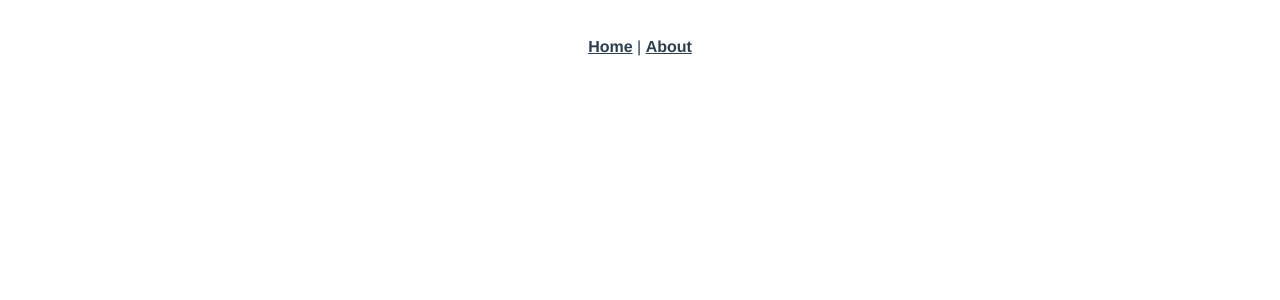
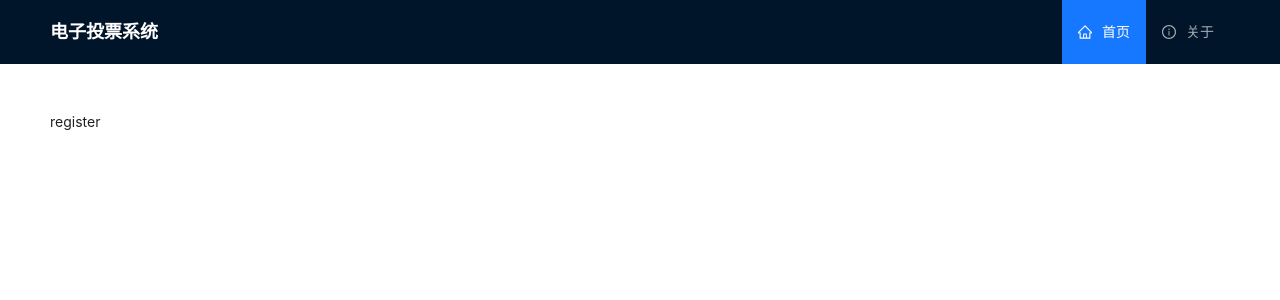
Before and after one commit to NigulasiLiu/VotingSystem, a Vue app in the folder fronted/: page /register in a window 1280 px wide. Before the commit this address had no page. Shown: the top 300 px of the page. Built offline with nearby package versions, Linux system fonts and the light colour scheme.

Commit message:
:lipstick: Update Layout

```diff
--- a/fronted/package.json
+++ b/fronted/package.json
@@ -8,6 +8,8 @@
     "lint": "vue-cli-service lint"
   },
   "dependencies": {
+    "@ant-design/icons-vue": "^7.0.1",
+    "ant-design-vue": "^4.2.1",
     "core-js": "^3.8.3",
     "vue": "^3.2.13",
     "vue-router": "^4.0.3",
--- a/fronted/src/App.vue
+++ b/fronted/src/App.vue
@@ -1,30 +1,20 @@
 <template>
-  <nav>
-    <router-link to="/">Home</router-link> |
-    <router-link to="/about">About</router-link>
-  </nav>
-  <router-view/>
+  <a-layout>
+    <navbar />
+    <a-layout-content :style="{padding: '50px',background: '#fff'}">
+      <router-view />
+    </a-layout-content>
+  </a-layout>
 </template>
 
-<style lang="scss">
-#app {
-  font-family: Avenir, Helvetica, Arial, sans-serif;
-  -webkit-font-smoothing: antialiased;
-  -moz-osx-font-smoothing: grayscale;
-  text-align: center;
-  color: #2c3e50;
-}
+<script>
+import Navbar from './views/layouts/Navbar.vue';
 
-nav {
-  padding: 30px;
+export default {
+  components: { Navbar },
+  data() {
+  },
+};
+</script>
 
-  a {
-    font-weight: bold;
-    color: #2c3e50;
-
-    &.router-link-exact-active {
-      color: #42b983;
-    }
-  }
-}
-</style>
+<style lang="scss"></style>
--- a/fronted/src/main.js
+++ b/fronted/src/main.js
@@ -1,6 +1,9 @@
 import { createApp } from 'vue';
+import Antd from 'ant-design-vue';
+import 'ant-design-vue/dist/reset.css';
 import App from './App.vue';
 import router from './router';
 import store from './store';
 
-createApp(App).use(store).use(router).mount('#app');
+createApp(App).use(store).use(router).use(Antd)
+  .mount('#app');
--- a/fronted/src/router/index.js
+++ b/fronted/src/router/index.js
@@ -1,19 +1,21 @@
 import { createRouter, createWebHistory } from 'vue-router';
-import HomeView from '../views/HomeView.vue';
+import Login from '../views/login/Login.vue';
 
 const routes = [
   {
     path: '/',
     name: 'home',
-    component: HomeView,
+    component: Login,
   },
   {
     path: '/about',
     name: 'about',
-    // route level code-splitting
-    // this generates a separate chunk (about.[hash].js) for this route
-    // which is lazy-loaded when the route is visited.
-    component: () => import(/* webpackChunkName: "about" */ '../views/AboutView.vue'),
+    component: () => import('../views/AboutView.vue'),
+  },
+  {
+    path: '/register',
+    name: 'register',
+    component: () => import('../views/register/Register.vue'),
   },
 ];
 
--- /dev/null
+++ b/fronted/src/views/layouts/Navbar.vue
@@ -0,0 +1,30 @@
+<template>
+  <a-layout-header>
+    <div class="logo">电子投票系统</div>
+    <a-menu v-model:selectedKeys="current" theme="dark" mode="horizontal" :style="{ lineHeight: '64px', float:'right'}">
+      <a-menu-item key='home' @click="$router.replace({name:'home'})">
+        <HomeOutlined />
+        <span>首页</span>
+      </a-menu-item>
+      <a-menu-item key='about' @click="$router.replace({name:'about'})">
+        <InfoCircleOutlined />
+        <span>关于</span>
+      </a-menu-item>
+    </a-menu>
+  </a-layout-header>
+</template>
+<script setup>
+import { ref } from 'vue';
+import { InfoCircleOutlined, HomeOutlined } from '@ant-design/icons-vue';
+
+const current = ref(['home']);
+</script>
+<style scoped>
+.logo {
+  float: left;
+  font-size: 18px;
+  font-weight: bold;
+  text-align: center;
+  color: white;
+}
+</style>
--- /dev/null
+++ b/fronted/src/views/login/Login.vue
@@ -0,0 +1,11 @@
+<template>
+    <div class="register">
+        login
+    </div>
+</template>
+<script>
+export default {
+
+};
+</script>
+<style lang="scss" scoped></style>
--- /dev/null
+++ b/fronted/src/views/register/Register.vue
@@ -0,0 +1,11 @@
+<template>
+    <div class="register">
+        register
+    </div>
+</template>
+<script>
+export default {
+
+};
+</script>
+<style lang="scss" scoped></style>
```
Also changed, not shown: fronted/.eslintrc.js, 2 other files (tests, documents, lock files or other folders).
